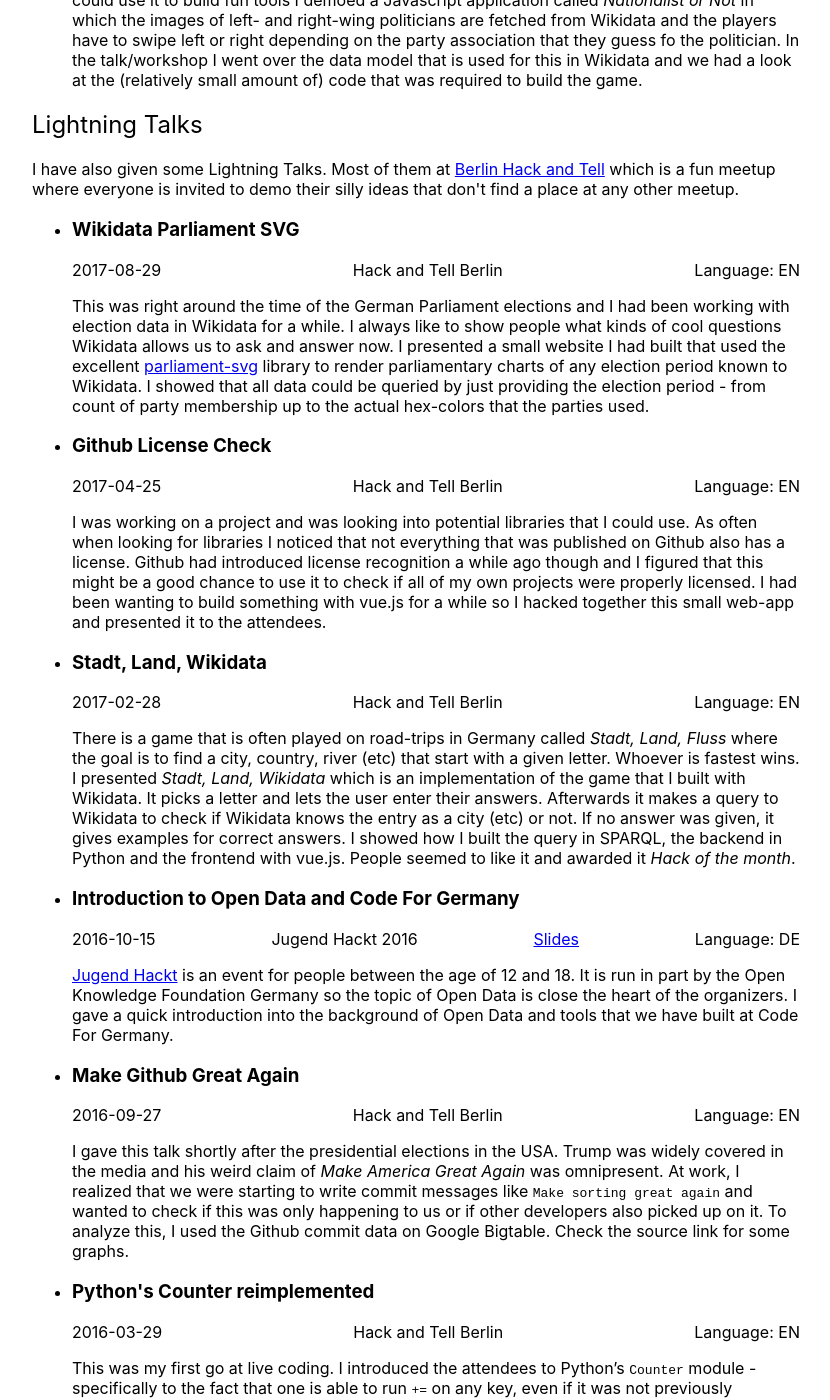
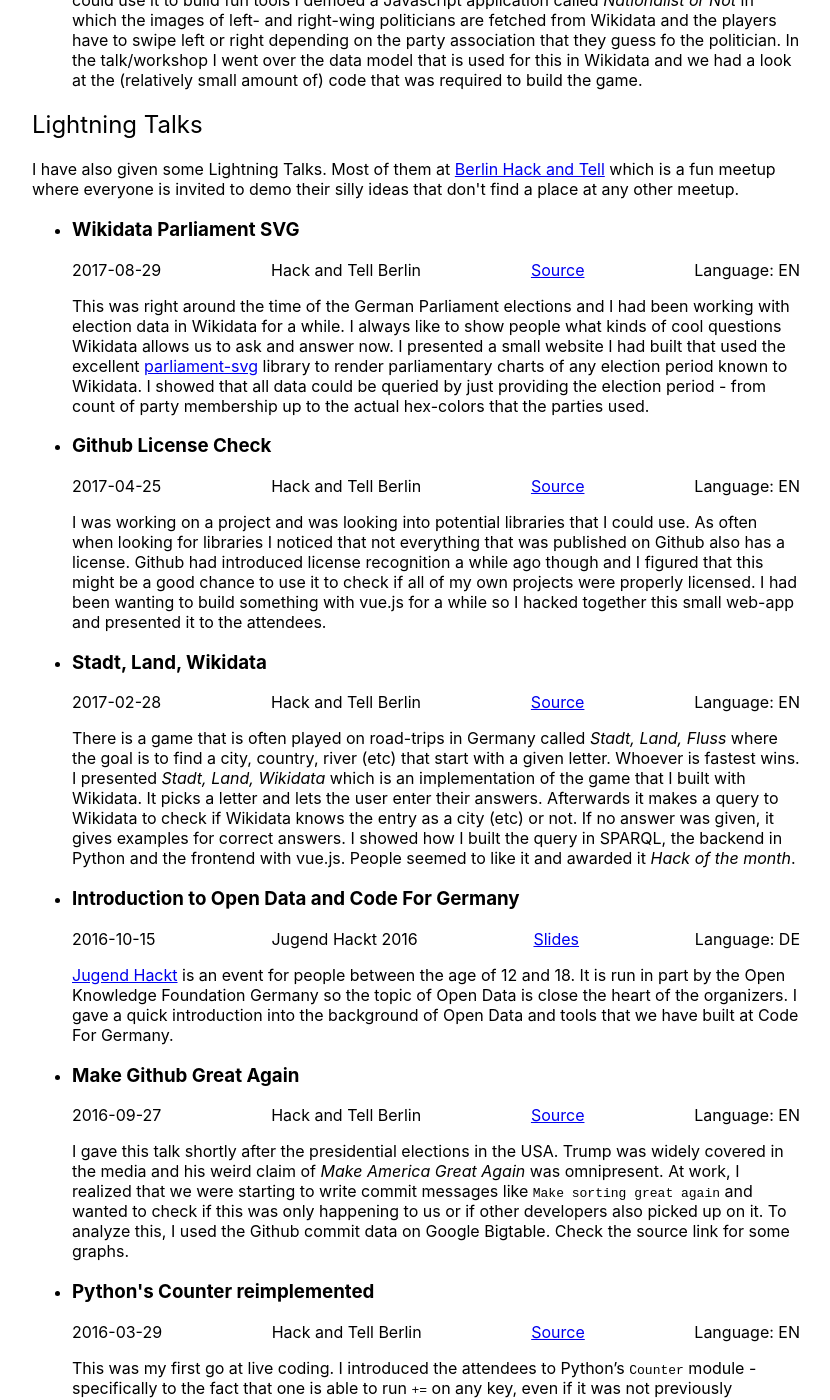
Before and after one commit to k-nut/website, a Jekyll site: the page built from speaking.md, in a window 1280 px wide and 1400 px high, scrolled down 939 px. Shown: the whole window, without its empty margins (224-1054 px from the left). Built offline with Jekyll 4.4.1, drawn with Linux system fonts in a browser that asks for light colours.

Commit message:
show source links for lightning talks

```diff
--- a/speaking.md
+++ b/speaking.md
@@ -175,6 +175,9 @@ I have also given some Lightning Talks. Most of them at <a href="https://www.mee
         {% if item.slides %}
         <a href="{{ item.slides }}" class="slides">Slides</a>
         {% endif %}
+        {% if item.source %}
+        <a href="{{ item.source }}" class="source">Source</a>
+        {% endif %}
         <span class="language">Language: {{ item.language }}</span>
       </div>
       <div class="description">{{ item.description | markdownify }}</div>
```
